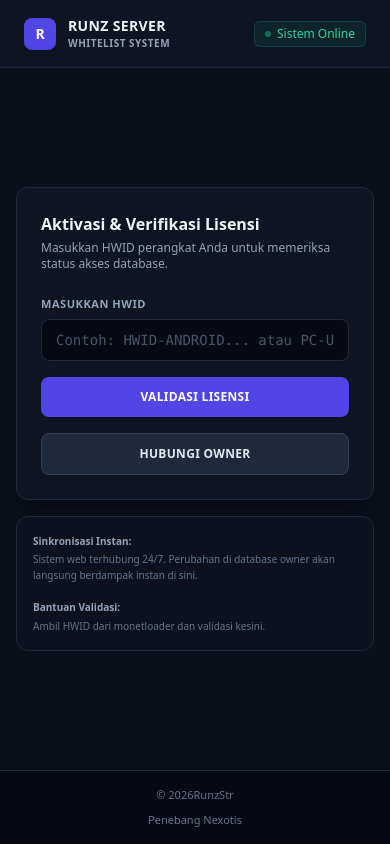
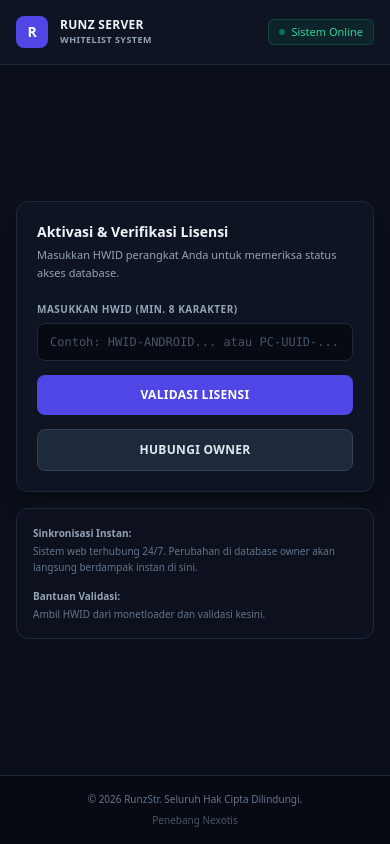
Before and after one commit to HarunEpep/license-runzy-hwid-pcmobile-strgimanggs, a plain HTML site: page index.html in a window 390 px wide. Drawn offline with nearby package versions, Linux system fonts and the light colour scheme.

Commit message:
Update index.html

```diff
--- a/index.html
+++ b/index.html
@@ -15,20 +15,20 @@
 </head>
 <body class="bg-[#0b0f19] text-gray-300 antialiased font-sans min-h-screen flex flex-col justify-between relative selection:bg-indigo-500/30 selection:text-indigo-200" oncontextmenu="return false;">
 
-  <header class="border-b border-slate-800 bg-[#0e1422] px-6 py-4">
-    <div class="max-w-5xl mx-auto flex items-center justify-between">
+  <header class="border-b border-slate-800 bg-[#0e1422] px-4 sm:px-6 py-4">
+    <div class="max-w-5xl mx-auto flex items-center justify-between gap-2">
       <div class="flex items-center gap-3">
-        <div class="w-8 h-8 rounded-lg bg-indigo-600 flex items-center justify-center font-bold text-white text-sm shadow-sm">
+        <div class="w-8 h-8 rounded-lg bg-indigo-600 flex items-center justify-center font-bold text-white text-sm shadow-sm flex-shrink-0">
           R
         </div>
         <div>
-          <span class="font-bold tracking-wide text-sm text-slate-100 block">
+          <span class="font-bold tracking-wide text-xs sm:text-sm text-slate-100 block">
             RUNZ SERVER
           </span>
-          <span class="block text-[10px] text-slate-400 font-semibold tracking-wider">WHITELIST SYSTEM</span>
+          <span class="block text-[9px] sm:text-[10px] text-slate-400 font-semibold tracking-wider">WHITELIST SYSTEM</span>
         </div>
       </div>
-      <div class="flex items-center text-xs">
+      <div class="flex items-center text-[11px] sm:text-xs flex-shrink-0">
         <span class="flex items-center gap-1.5 px-2.5 py-1 rounded-md bg-emerald-500/10 text-emerald-400 border border-emerald-500/20">
           <span class="w-1.5 h-1.5 rounded-full bg-emerald-500 animate-pulse"></span>
           Sistem Online
@@ -37,26 +37,26 @@
     </div>
   </header>
 
-  <main class="max-w-md w-full mx-auto px-4 py-12 flex-grow flex flex-col justify-center">
-    <div class="bg-[#0e1422] border border-slate-800 rounded-xl p-6 shadow-xl">
+  <main class="max-w-md w-full mx-auto px-4 py-8 sm:py-12 flex-grow flex flex-col justify-center">
+    <div class="bg-[#0e1422] border border-slate-800 rounded-xl p-5 sm:p-6 shadow-xl">
 
-      <div class="mb-6">
-        <h1 class="text-base font-bold text-slate-100 mb-1">Aktivasi & Verifikasi Lisensi</h1>
-        <p class="text-xs text-slate-400">
+      <div class="mb-5">
+        <h1 class="text-sm sm:text-base font-bold text-slate-100 mb-1">Aktivasi & Verifikasi Lisensi</h1>
+        <p class="text-[11px] sm:text-xs text-slate-400 leading-relaxed">
           Masukkan HWID perangkat Anda untuk memeriksa status akses database.
         </p>
       </div>
 
-      <form id="licenseForm" class="space-y-4">
+      <form id="licenseForm" class="space-y-3.5">
         <div>
-          <label class="block text-[11px] font-semibold text-slate-400 uppercase tracking-wider mb-1.5">
-            MASUKKAN HWID
+          <label class="block text-[10px] sm:text-[11px] font-semibold text-slate-400 uppercase tracking-wider mb-1.5">
+            MASUKKAN HWID (Min. 8 Karakter)
           </label>
           <input
             id="hwidInput"
             type="text"
             placeholder="Contoh: HWID-ANDROID... atau PC-UUID-..."
-            class="w-full bg-[#070a12] border border-slate-800 focus:border-indigo-500 rounded-lg px-3.5 py-2.5 text-sm text-slate-100 placeholder-slate-600 outline-none transition-colors duration-150 font-mono"
+            class="w-full bg-[#070a12] border border-slate-800 focus:border-indigo-500 rounded-lg px-3 py-2.5 text-xs sm:text-sm text-slate-100 placeholder-slate-600 outline-none transition-colors duration-150 font-mono"
             required
             minlength="8"
             autocomplete="off"
@@ -87,9 +87,9 @@
             <div class="w-5 h-5 rounded-full bg-emerald-500/20 border border-emerald-500/40 flex items-center justify-center text-emerald-400 text-xs font-bold flex-shrink-0 mt-0.5">
               ✓
             </div>
-            <div>
+            <div class="w-full min-w-0">
               <h3 class="text-xs font-bold text-emerald-400 uppercase tracking-wide">Akses Diizinkan (Verified)</h3>
-              <p id="hwidSuccessText" class="text-[10px] text-slate-300 font-mono break-all bg-[#070a12] p-2 mt-2 rounded border border-slate-800"></p>
+              <p id="hwidSuccessText" class="text-[10px] text-slate-300 font-mono break-all bg-[#070a12] p-2 mt-2 rounded border border-slate-800 whitespace-pre-wrap"></p>
               <p class="text-xs text-slate-300 mt-2 leading-relaxed">
                 Selamat! Perangkat kamu terdaftar secara resmi, silahkan masuk ke game untuk memakai fitur.
               </p>
@@ -102,9 +102,9 @@
             <div class="w-5 h-5 rounded-full bg-red-500/20 border border-red-500/40 flex items-center justify-center text-red-400 text-xs font-bold flex-shrink-0 mt-0.5">
               ✕
             </div>
-            <div>
+            <div class="w-full min-w-0">
               <h3 class="text-xs font-bold text-red-400 uppercase tracking-wide">Akses Ditolak (Unregistered)</h3>
-              <p id="hwidFailText" class="text-[10px] text-slate-300 font-mono break-all bg-[#070a12] p-2 mt-2 rounded border border-slate-800"></p>
+              <p id="hwidFailText" class="text-[10px] text-slate-300 font-mono break-all bg-[#070a12] p-2 mt-2 rounded border border-slate-800 whitespace-pre-wrap"></p>
               <p class="text-xs text-slate-300 mt-2 leading-relaxed">
                 HWID tidak ditemukan di database atau lisensi kamu kedaluwarsa. Silakan salin HWID di atas dan hubungi Owner RunzStr untuk pendaftaran HwId.
               </p>
@@ -126,7 +126,7 @@
       </div>
     </div>
 
-    <div class="grid grid-cols-1 sm:grid-cols-2 gap-4 text-[10px] text-slate-500 bg-[#0e1422]/50 p-4 border border-slate-800 rounded-xl mt-4 leading-relaxed">
+    <div class="grid grid-cols-1 gap-3 text-[10px] text-slate-500 bg-[#0e1422]/50 p-4 border border-slate-800 rounded-xl mt-4 leading-relaxed">
       <div>
         <span class="font-bold text-slate-400 block mb-0.5">Sinkronisasi Instan:</span>
         Sistem web terhubung 24/7. Perubahan di database owner akan langsung berdampak instan di sini.
@@ -138,10 +138,10 @@
     </div>
   </main>
 
-  <footer class="border-t border-slate-800 bg-[#070a12] px-6 py-4 text-center text-[11px] text-slate-500">
-    <div class="max-w-5xl mx-auto flex flex-col sm:flex-row items-center justify-between gap-2">
-      <div>© <span id="year"></span>RunzStr</div>
-      <div class="text-slate-500 font-medium">Penebang Nexotis</div>
+  <footer class="border-t border-slate-800 bg-[#070a12] px-4 sm:px-6 py-4 text-center text-[10px] sm:text-[11px] text-slate-500">
+    <div class="max-w-5xl mx-auto flex flex-col sm:flex-row items-center justify-between gap-1.5">
+      <div>© <span id="year"></span> RunzStr. Seluruh Hak Cipta Dilindungi.</div>
+      <div class="text-slate-600 font-medium">Penebang Nexotis</div>
     </div>
   </footer>
 
```
